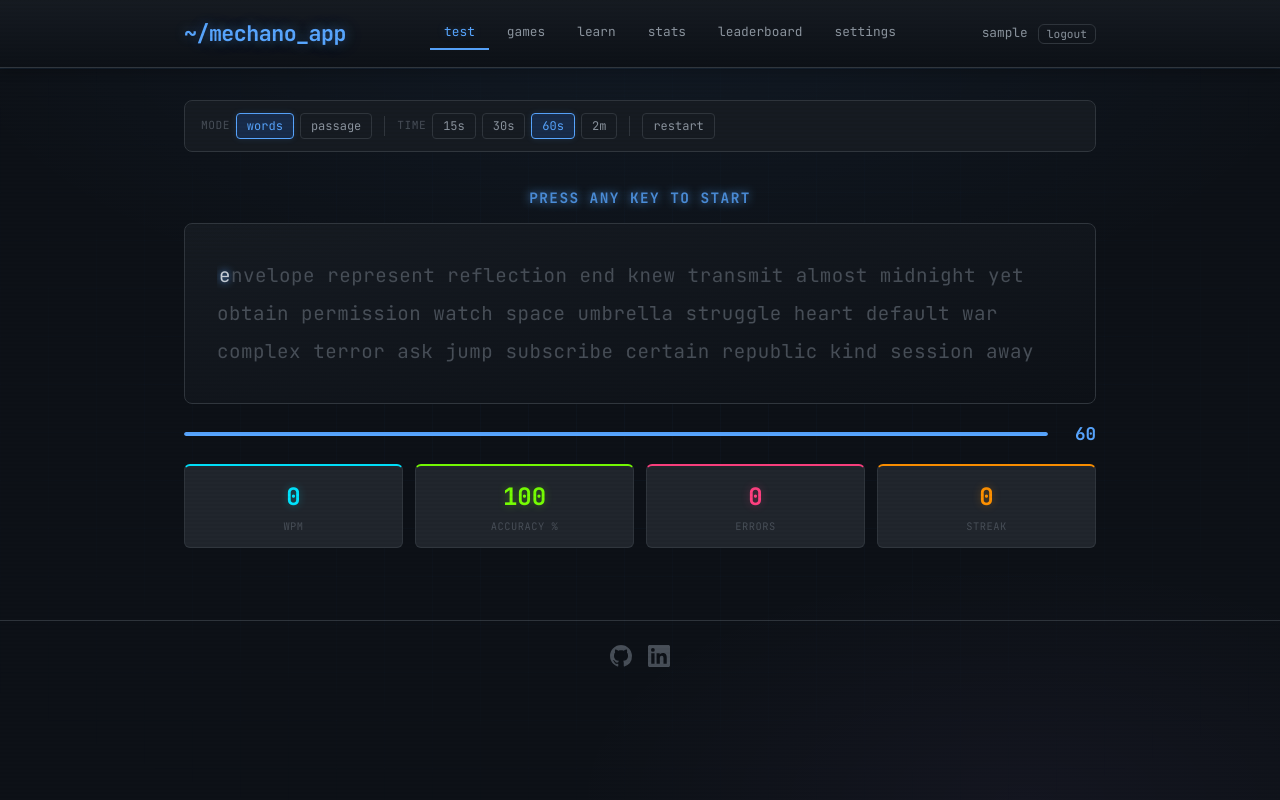
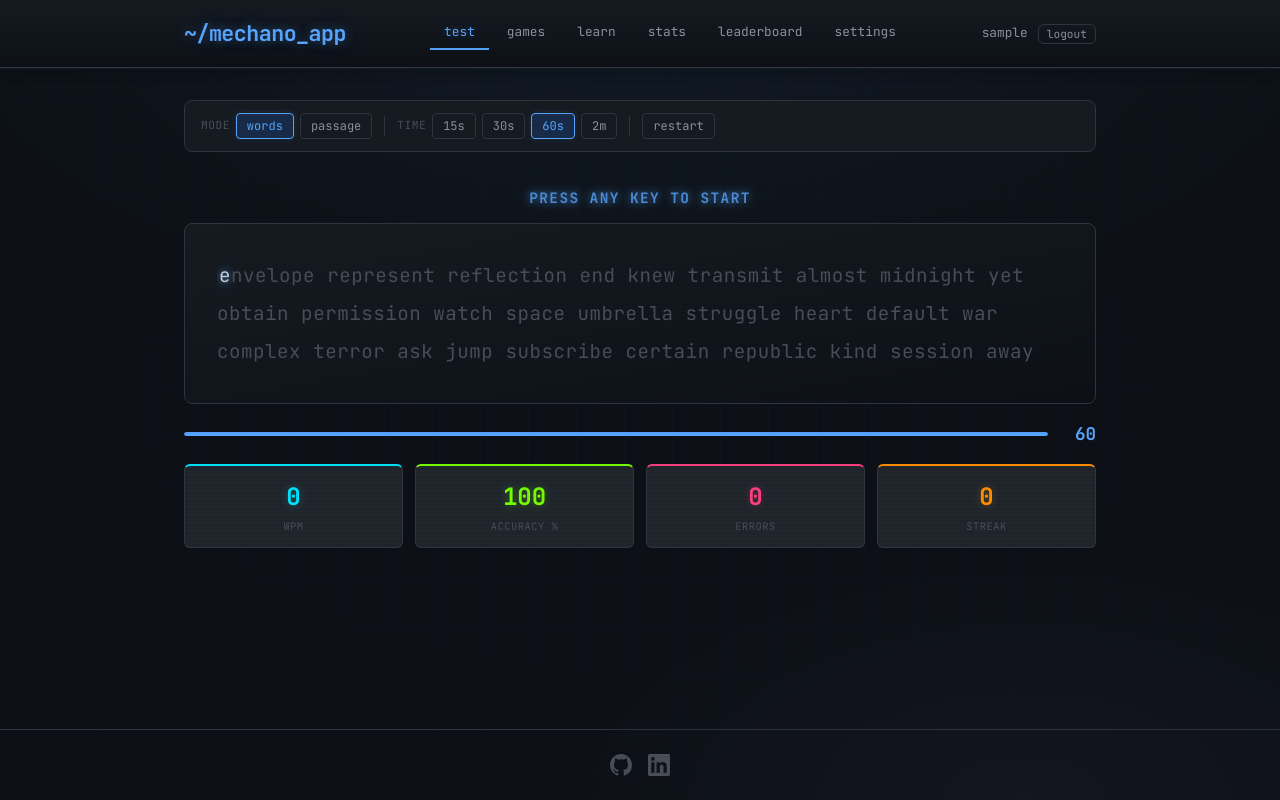
Before and after one commit to jordiarm/mechano_app, a Flask app: page / in a window 1280 px wide. Run offline with Flask 3, Linux system fonts and the light colour scheme; the visitor is signed in with stand-in values (Sample User, id 1); data that the repository does not hold is empty.

Commit message:
push logos down

```diff
--- a/static/css/style.css
+++ b/static/css/style.css
@@ -96,6 +96,8 @@ body {
     line-height: 1.6;
     min-height: 100vh;
     overflow-x: hidden;
+    display: flex;
+    flex-direction: column;
 }
 
 /* ===== BACKGROUND GRID ===== */
@@ -188,7 +190,7 @@ body.no-scanlines::after {
     justify-content: center;
     gap: 16px;
     padding: 24px 0;
-    margin-top: 40px;
+    margin-top: auto;
     border-top: 1px solid var(--border);
 }
 
@@ -352,6 +354,7 @@ body.no-scanlines::after {
 
 .view.active {
     display: block;
+    flex: 1;
 }
 
 /* ===== CONFIG BAR ===== */
```
